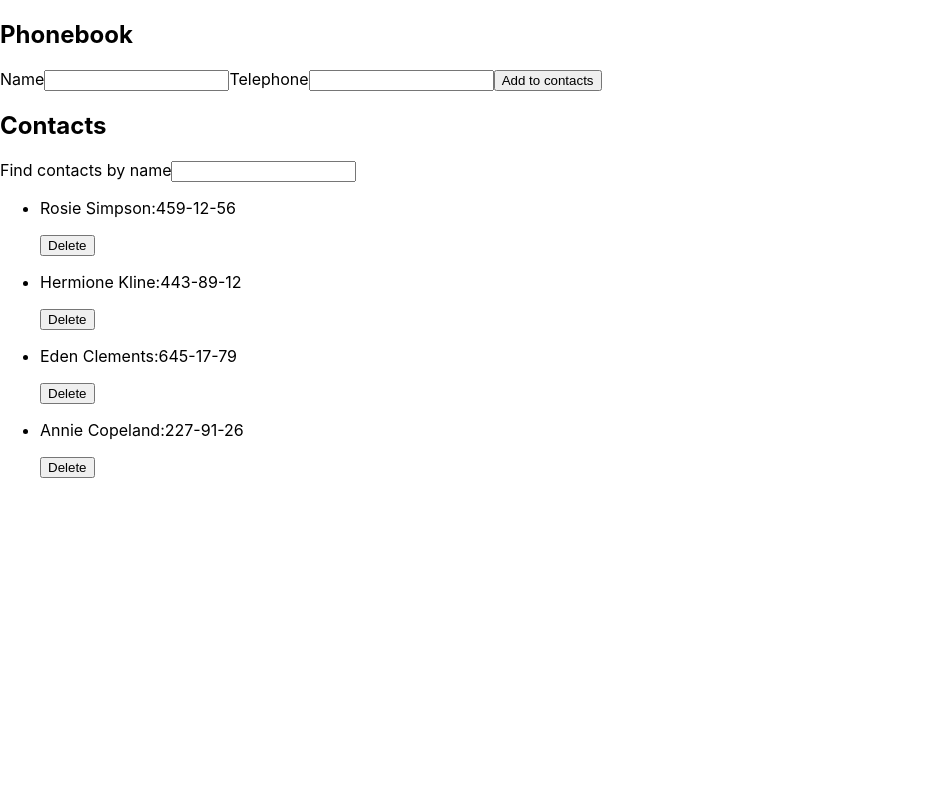
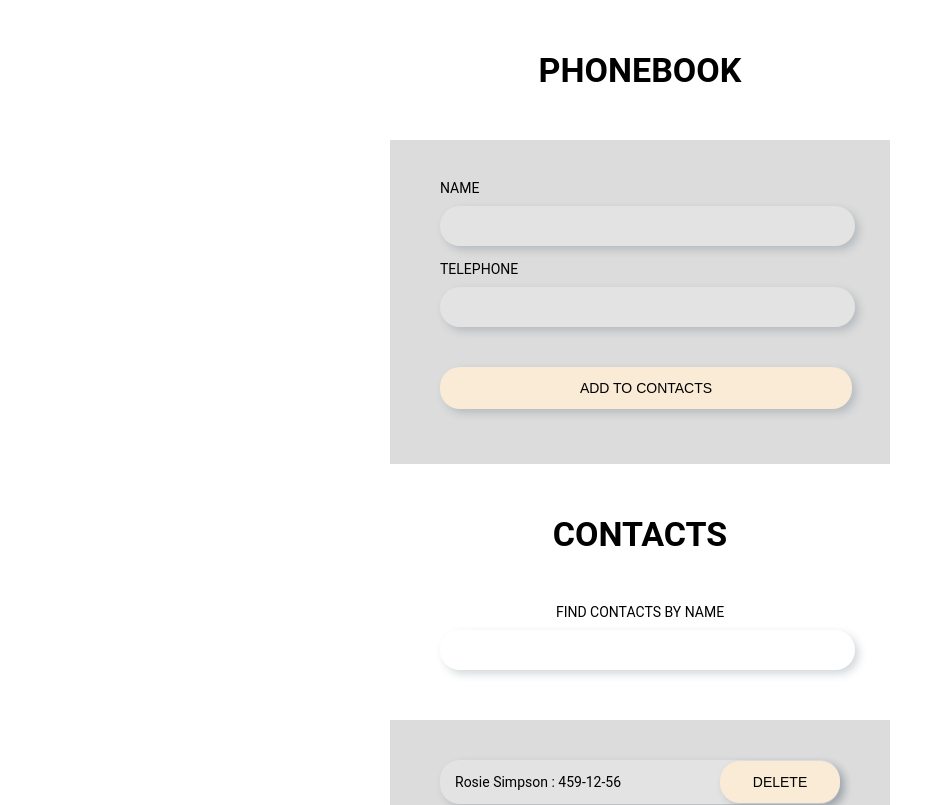
Before and after one commit to MarynaSkyba/goit-react-hw-08-phonebook, a React (Create React App) app: page / in a window 1280 px wide. Shown: the top 805 px of the page, without its empty margins (0-952 px from the left). Built offline with nearby package versions, Linux system fonts and the light colour scheme.

Commit message:
add styles

```diff
--- a/package.json
+++ b/package.json
@@ -4,6 +4,8 @@
   "private": true,
   "homepage": "https://marynaskyba.github.io/goit-react-hw-02-phonebook",
   "dependencies": {
+    "@emotion/react": "^11.4.1",
+    "@emotion/styled": "^11.3.0",
     "@testing-library/jest-dom": "^5.14.1",
     "@testing-library/react": "^11.2.7",
     "@testing-library/user-event": "^12.8.3",
--- a/src/components/App.js
+++ b/src/components/App.js
@@ -3,6 +3,7 @@ import { v4 as uuidv4 } from 'uuid';
 import ContactList from './Contacts/ContactList';
 import ContactForm from './Contacts/ContactForm';
 import Filter from './Filter/Filter';
+import { Title } from './Contacts/Title.styled';
 
 export class App extends Component {
   state = {
@@ -48,9 +49,9 @@ export class App extends Component {
 
     return (
       <div>
-        <h2>Phonebook</h2>
+        <Title>Phonebook</Title>
         <ContactForm onSubmit={this.formSubmitHandler} />
-        <h2>Contacts</h2>
+        <Title>Contacts</Title>
         <Filter value={this.state.filter} onChange={this.changeFilter} />
         <ContactList contacts={activeContacts} onDeleteContacts={this.deleteContacts} />
       </div>
--- a/src/components/Contacts/ContactForm.jsx
+++ b/src/components/Contacts/ContactForm.jsx
@@ -1,5 +1,6 @@
 import { Component } from 'react';
 import { v4 as uuidv4 } from 'uuid';
+import { Form, Label, Input, Button } from './ContactForm.styled';
 
 export class ContactForm extends Component {
   state = {
@@ -30,10 +31,10 @@ export class ContactForm extends Component {
 
   render() {
     return (
-      <form onSubmit={this.handleSubmit}>
-        <label htmlFor={this.nameId}>
+      <Form onSubmit={this.handleSubmit}>
+        <Label htmlFor={this.nameId}>
           Name
-          <input
+          <Input
             type="text"
             name="name"
             pattern="^[a-zA-Zа-яА-Я]+(([' -][a-zA-Zа-яА-Я ])?[a-zA-Zа-яА-Я]*)*$"
@@ -43,11 +44,11 @@ export class ContactForm extends Component {
             value={this.state.name}
             onChange={this.handleNameChange}
           />
-        </label>
+        </Label>
 
-        <label htmlFor={this.telId}>
+        <Label htmlFor={this.telId}>
           Telephone
-          <input
+          <Input
             type="tel"
             name="number"
             pattern="\+?\d{1,4}?[-.\s]?\(?\d{1,3}?\)?[-.\s]?\d{1,4}[-.\s]?\d{1,4}[-.\s]?\d{1,9}"
@@ -57,9 +58,9 @@ export class ContactForm extends Component {
             value={this.state.number}
             onChange={this.handleNameChange}
           />
-        </label>
-        <button type="submit">Add to contacts</button>
-      </form>
+        </Label>
+        <Button type="submit">Add to contacts</Button>
+      </Form>
     );
   }
 }
--- /dev/null
+++ b/src/components/Contacts/ContactForm.styled.jsx
@@ -0,0 +1,43 @@
+import styled from '@emotion/styled';
+
+export const Form = styled.form`
+  max-width: 400px;
+  padding: 40px 50px;
+  margin: 50px auto 0;
+  background-color: gainsboro;
+`;
+
+export const Label = styled.label`
+  display: block;
+  font-family: 'Roboto', sans-serif;
+  color: black;
+  text-transform: uppercase;
+  font-size: 14px;
+`;
+
+export const Input = styled.input`
+  display: block;
+  width: 100%;
+  padding: 0 0 0 15px;
+  margin: 10px 0 15px;
+  border-width: 0;
+  line-height: 40px;
+  border-radius: 20px;
+  box-shadow: 4px 4px 8px 0px rgba(34, 60, 80, 0.2);
+  color: black;
+  background: rgba(255, 255, 255, 0.2);
+  font-family: 'Roboto', sans-serif;
+`;
+
+export const Button = styled.button`
+  display: block;
+  width: 103%;
+  margin: 40px 0 15px;
+  border-width: 0;
+  line-height: 40px;
+  border-radius: 20px;
+  box-shadow: 4px 4px 8px 0px rgba(34, 60, 80, 0.2);
+  text-transform: uppercase;
+  font-size: 14px;
+  background-color: antiquewhite;
+`;
--- a/src/components/Contacts/ContactList.jsx
+++ b/src/components/Contacts/ContactList.jsx
@@ -1,16 +1,17 @@
 import React from 'react';
+import { Button, List, Name, Item } from './ContactList.styled';
 
 const ContactList = ({ contacts, onDeleteContacts }) => (
-  <ul>
+  <List>
     {contacts.map(({ id, name, number }) => (
-      <li key={id}>
-        <p>
-          {name}:{number}
-        </p>
-        <button onClick={() => onDeleteContacts(id)}>Delete</button>
-      </li>
+      <Item key={id}>
+        <Name>
+          {name} : {number}
+        </Name>
+        <Button onClick={() => onDeleteContacts(id)}>Delete</Button>
+      </Item>
     ))}
-  </ul>
+  </List>
 );
 
 export default ContactList;
--- /dev/null
+++ b/src/components/Contacts/ContactList.styled.jsx
@@ -0,0 +1,39 @@
+import styled from '@emotion/styled';
+
+export const Button = styled.button`
+  display: inline-block;
+  width: 30%;
+  border-width: 0;
+  line-height: 40px;
+  border-radius: 20px;
+  box-shadow: 4px 4px 8px 0px rgba(34, 60, 80, 0.2);
+  text-transform: uppercase;
+  font-size: 14px;
+  background-color: antiquewhite;
+`;
+
+export const List = styled.ul`
+  list-style: none;
+  max-width: 400px;
+  padding: 40px 50px;
+  margin: 50px auto 0;
+  background-color: gainsboro;
+`;
+
+export const Name = styled.p`
+  display: block;
+  padding: 0 15px;
+  font-family: 'Roboto', sans-serif;
+  color: black;
+  font-size: 14px;
+`;
+
+export const Item = styled.li`
+  display: flex;
+  align-items: center;
+  justify-content: space-between;
+  box-shadow: 4px 4px 8px 0px rgba(34, 60, 80, 0.2);
+  border-radius: 20px;
+  margin-bottom: 10px;
+  background: rgba(255, 255, 255, 0.2);
+`;
--- /dev/null
+++ b/src/components/Contacts/Title.styled.jsx
@@ -0,0 +1,12 @@
+import styled from '@emotion/styled';
+
+export const Title = styled.h2`
+  display: block;
+  width: 400px;
+  margin: 50px auto 0;
+  font-family: 'Roboto', sans-serif;
+  color: black;
+  text-transform: uppercase;
+  text-align: center;
+  font-size: 34px;
+`;
--- a/src/components/Filter/Filter.jsx
+++ b/src/components/Filter/Filter.jsx
@@ -1,12 +1,13 @@
 import React from 'react';
+import { Label, Input } from '../Filter/Filter.styled';
 
 const Filter = ({ value, onChange }) => {
   return (
     <>
-      <label>
+      <Label>
         Find contacts by name
-        <input type="text" value={value} onChange={onChange}></input>
-      </label>
+        <Input type="text" value={value} onChange={onChange}></Input>
+      </Label>
     </>
   );
 };
--- /dev/null
+++ b/src/components/Filter/Filter.styled.jsx
@@ -0,0 +1,26 @@
+import styled from '@emotion/styled';
+
+export const Label = styled.label`
+  display: block;
+  width: 400px;
+  margin: 50px auto 0;
+  font-family: 'Roboto', sans-serif;
+  color: black;
+  text-transform: uppercase;
+  text-align: center;
+  font-size: 14px;
+`;
+
+export const Input = styled.input`
+  display: block;
+  width: 100%;
+  padding: 0 0 0 15px;
+  margin: 10px 0 15px;
+  border-width: 0;
+  line-height: 40px;
+  border-radius: 20px;
+  box-shadow: 4px 4px 8px 0px rgba(34, 60, 80, 0.2);
+  color: black;
+  background: rgba(255, 255, 255, 0.2);
+  font-family: 'Roboto', sans-serif;
+`;
```
Also changed, not shown: 2 other files (tests, documents, lock files or other folders).
